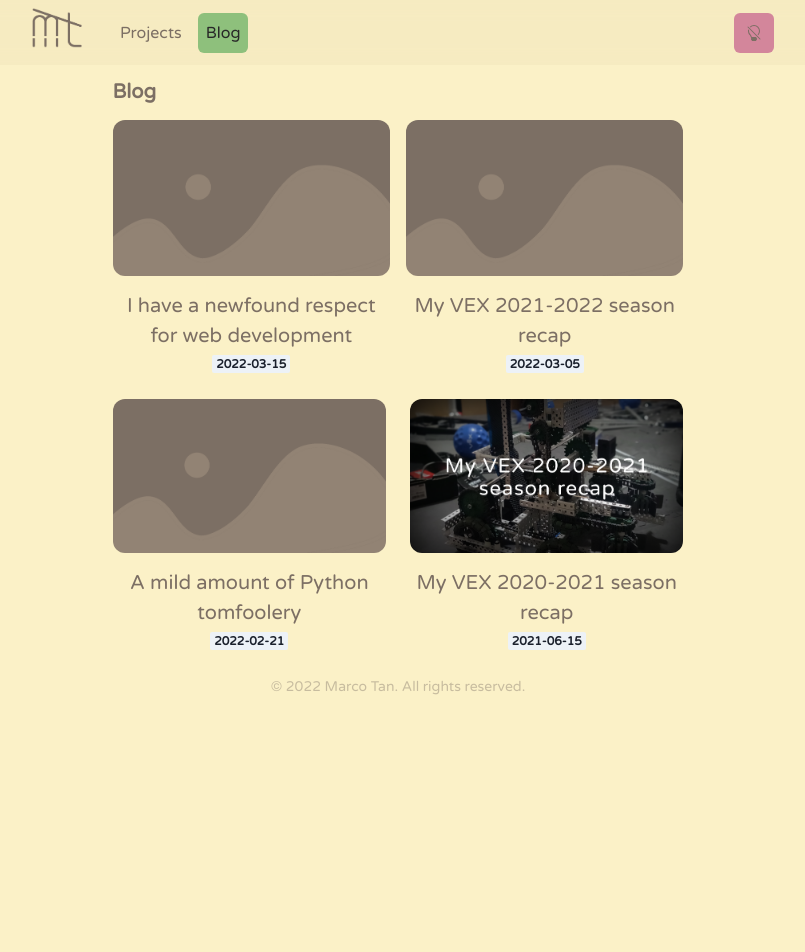
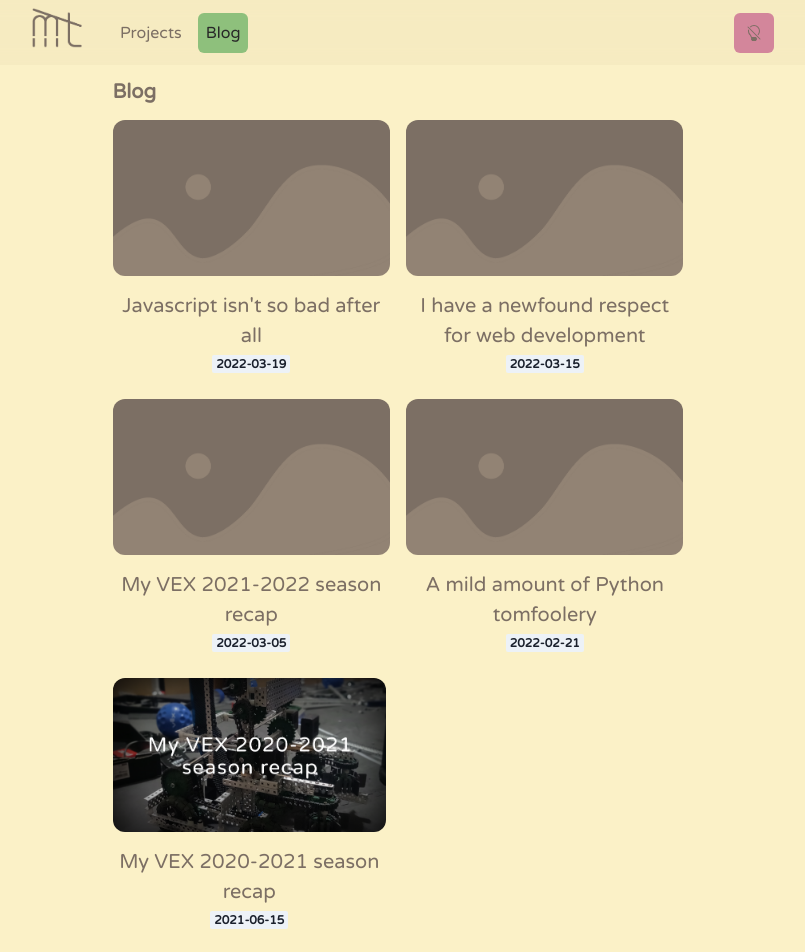
Before and after one commit to IonicArgon/web-v2, a Next.js app: page /blog in a window 1280 px wide. Shown: the top 952 px of the page, without its empty margins (242-1047 px from the left). Before the commit the page ends 800 px from the top, so only its background shows below. Built offline with nearby package versions, Linux system fonts and the light colour scheme.

Commit message:
new placeholder posts for later

```diff
--- a/src/pages/blog.js
+++ b/src/pages/blog.js
@@ -19,27 +19,38 @@ const Blog = () => {
           <SimpleGrid columns={[1, 1, 2]} spacing={4}>
             <BlogGridItem
               id="construction"
+              title="Javascript isn't so bad after all"
+              date="2022-03-19"
+              thumbnail={placeholder}
+            />
+            <BlogGridItem
+              id="construction"
               title="I have a newfound respect for web development"
               date="2022-03-15"
               thumbnail={placeholder}
             />
+          </SimpleGrid>
+        </Section>
+
+        <Section delay={0.1}>
+          <SimpleGrid columns={[1, 1, 2]} spacing={4}>
             <BlogGridItem
               id="construction"
               title="My VEX 2021-2022 season recap"
               date="2022-03-05"
               thumbnail={placeholder}
             />
-          </SimpleGrid>
-        </Section>
-
-        <Section delay={0.1}>
-          <SimpleGrid columns={[1, 1, 2]} gap={6}>
             <BlogGridItem
               id="construction"
               title="A mild amount of Python tomfoolery"
               date="2022-02-21"
               thumbnail={placeholder}
             />
+          </SimpleGrid>
+        </Section>
+
+        <Section delay={0.2}>
+          <SimpleGrid columns={[1, 1, 2]} gap={6}>
             <BlogGridItem
               id="change-up"
               title="My VEX 2020-2021 season recap"
```
Also changed, not shown: src/pages/projects.js (+8 -0 lines).
